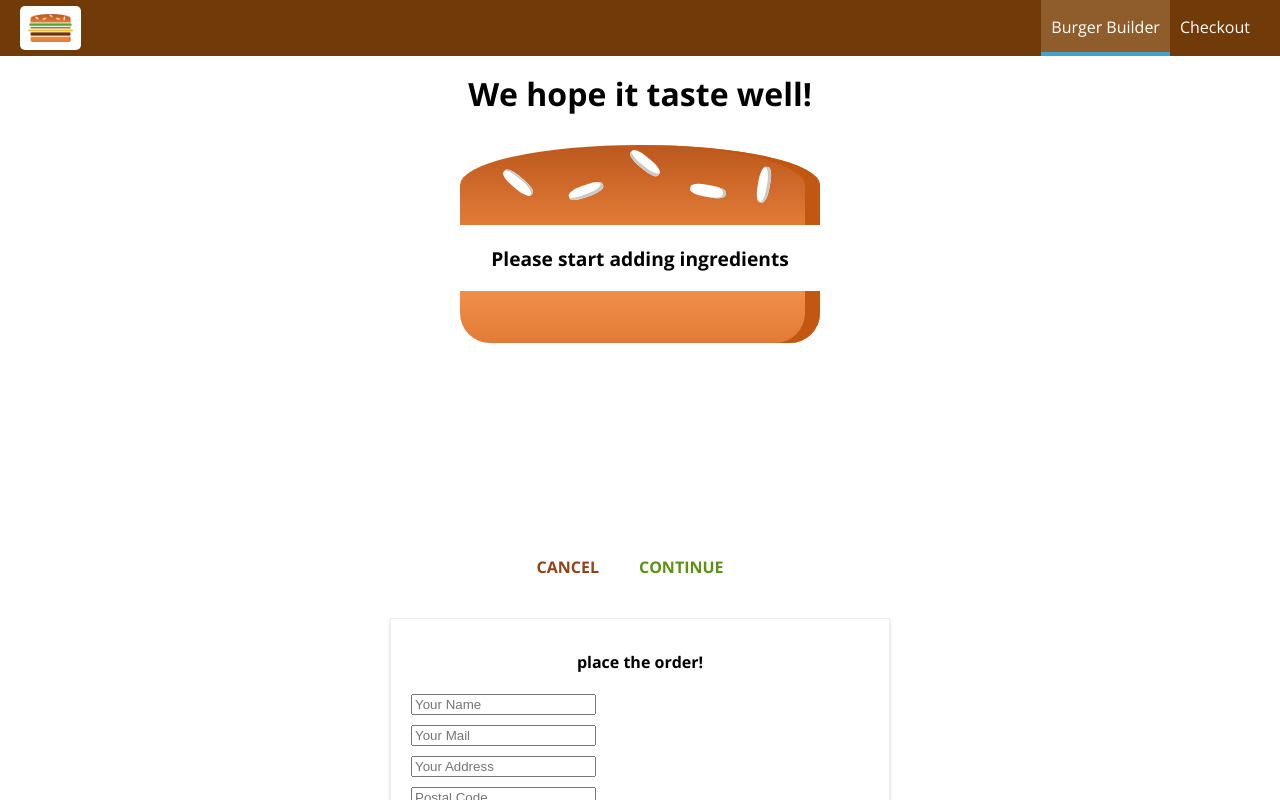
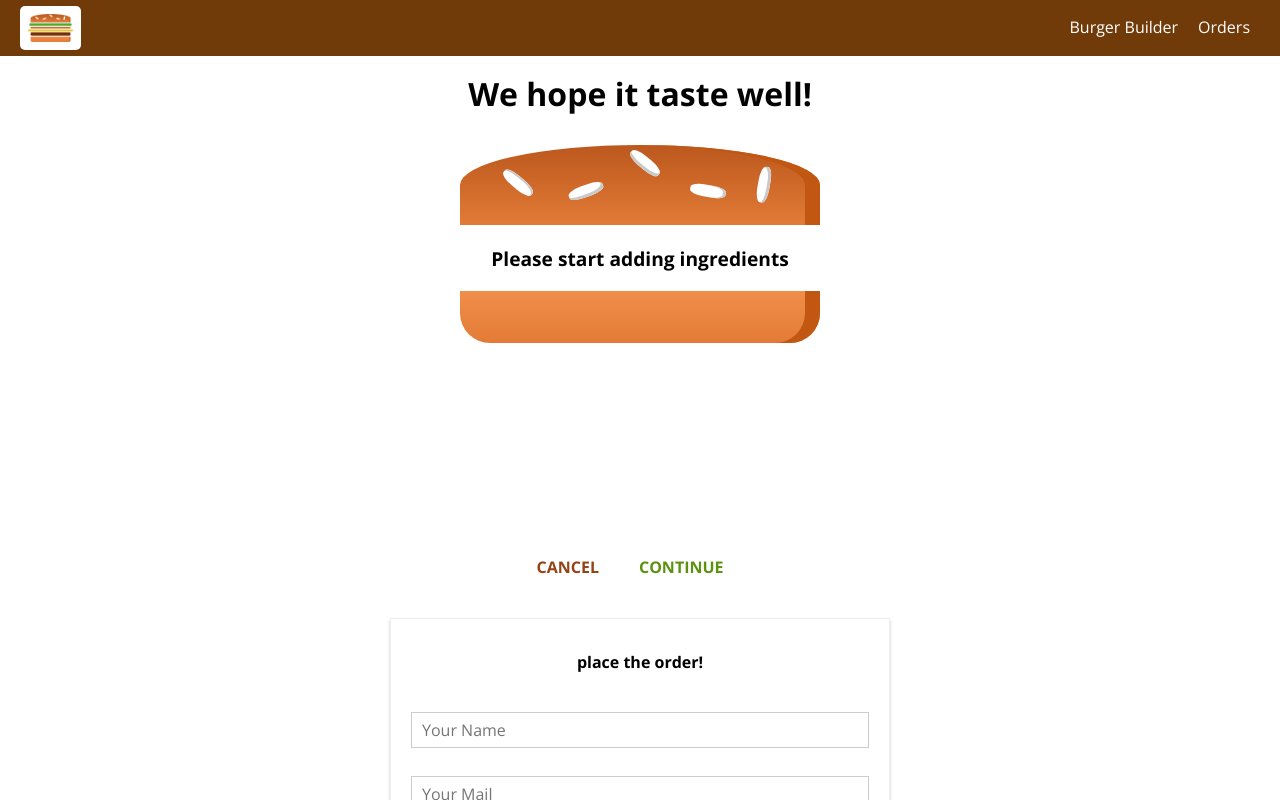
Before and after one commit to SanketDhabarde/BurgerBuilder, a React app: page /checkout in a window 1280 px wide. Both pictures are taken after a click on the button "CONTINUE". Shown: the top 800 px of the page. Built offline with nearby package versions, Linux system fonts and the light colour scheme.

Commit message:
feat: add order page and custom input element

```diff
--- a/src/App.js
+++ b/src/App.js
@@ -3,6 +3,7 @@
 import BurgerBuilder from './containers/BurgerBuilder/BurgerBuilder';
 import Checkout from './containers/Checkout/Checkout';
 import {Route, Switch} from 'react-router-dom';
+import Orders from './containers/Orders/Orders';
 
 class App extends Component {
   render() {
@@ -11,6 +12,7 @@
         <Layout>
           <Switch>
             <Route path="/checkout" component={Checkout}/>
+            <Route path="/orders" component={Orders}/>
             <Route path="/" exact component={BurgerBuilder}/>
           </Switch>
         </Layout>
--- a/src/components/Navigation/NavigationItems/NavigationItem/NavigationItem.js
+++ b/src/components/Navigation/NavigationItems/NavigationItem/NavigationItem.js
@@ -1,9 +1,13 @@
 import React from 'react';
 import classes from './NavigationItem.css';
+import { NavLink } from 'react-router-dom';
 
 const navigationItem = (props) => (
     <li className={classes.NavigationItem}>
-        <a href={props.link} className={props.active ? classes.active : null}>{props.children}</a>
+        <NavLink
+            to={props.link}
+            activeClassName={classes.active}
+            exact={props.exact} >{props.children}</NavLink>
     </li>
 );
 
--- a/src/components/Navigation/NavigationItems/Navigationitems.js
+++ b/src/components/Navigation/NavigationItems/Navigationitems.js
@@ -4,8 +4,8 @@
 
 const navigationItems = (props) => (
     <ul className={classes.NavigationItems}>
-        <NavigationItem link="/" active>Burger Builder</NavigationItem>
-        <NavigationItem link="/"> Checkout</NavigationItem>
+        <NavigationItem link="/" exact>Burger Builder</NavigationItem>
+        <NavigationItem link="/orders"> Orders</NavigationItem>
     </ul>
 );
 
--- /dev/null
+++ b/src/components/Order/Order.css
@@ -0,0 +1,8 @@
+.Order{
+    width: 80%;
+    margin: 10px auto;
+    padding: 20px;
+    border: 1px solid #eee;
+    box-shadow: 0 2px 3px #ccc;
+    box-sizing: border-box;
+}
--- /dev/null
+++ b/src/components/Order/Order.js
@@ -0,0 +1,35 @@
+import React from 'react';
+import classes from './Order.css';
+
+const order = (props) => {
+    const ingredients=[];
+
+    for(let ingredientName in props.ingredients){
+        ingredients.push(
+            {
+                name: ingredientName,
+                amount: props.ingredients[ingredientName]
+            }
+        )
+    }
+
+    const ingredientOutput = ingredients.map(ig => {
+        return <span
+            style={{
+                textTransform: 'capitalize',
+                border: '1px solid #ccc',
+                display: 'inline-block',
+                margin: '0 8px',
+                padding: '5px'
+            }}
+            key={ig.name}> {ig.name} ({ig.amount})</span>
+    })
+    return(
+        <div className={classes.Order}>
+            <p>Ingredients: {ingredientOutput}</p>
+            <p>price: <strong>USD {props.price.toFixed(2)}</strong></p>
+        </div>
+    )
+};
+
+export default order;
--- /dev/null
+++ b/src/components/UI/Input/Input.css
@@ -0,0 +1,28 @@
+.Input{
+    width: 100%;
+    padding: 10px;
+    box-sizing: border-box;
+}
+
+.Label{
+    display: block;
+    margin-bottom: 8px;
+    font-weight: bold;
+}
+
+.InputElement{
+    outline: none;
+    border: 1px solid #ccc;
+    background-color: white;
+    font: inherit;
+    display: block;
+    width: 100%;
+    padding: 6px 10px;
+    box-sizing: border-box;
+}
+
+
+.InputElement:focus {
+    outline: none;
+    background-color: #ccc;
+}
--- /dev/null
+++ b/src/components/UI/Input/Input.js
@@ -0,0 +1,25 @@
+import React from 'react';
+import classes from './Input.css';
+
+const input = (props) => {
+    let inputElement = null;
+
+    switch( props.inputtype){
+        case('input'):
+            inputElement = <input className={classes.InputElement} {...props}/>;
+            break;
+        case('textarea'):
+            inputElement = <textarea  className={classes.InputElement} {...props}/>;
+            break;
+        default:
+            inputElement = <input className={classes.InputElement} {...props}/>
+    }
+    return(
+        <div className={classes.Input}>
+            <label className={classes.Label}>{props.label}</label>
+            {inputElement}
+        </div>
+    );
+}
+
+export default input;
--- a/src/containers/Checkout/ContactData/ContactData.css
+++ b/src/containers/Checkout/ContactData/ContactData.css
@@ -8,10 +8,6 @@
     text-align: center;
 }
 
-.Input{
-    display: block;
-    margin: 10px;
-}
 
 @media (min-width:600px){
     .ContactData{
--- a/src/containers/Checkout/ContactData/ContactData.js
+++ b/src/containers/Checkout/ContactData/ContactData.js
@@ -3,6 +3,7 @@
 import classes from './ContactData.css';
 import axios from '../../../axios-orders';
 import Spinner from '../../../components/UI/Spinner/Spinner';
+import Input from '../../../components/UI/Input/Input';
 
 class ContactData extends Component {
     state = {
@@ -43,10 +44,10 @@
     render(){
         let form = (
             <form>
-                    <input className={classes.Input} type="text" name="name" placeholder="Your Name" />
-                    <input className={classes.Input} type="email" name="email" placeholder="Your Mail" />
-                    <input className={classes.Input} type="text" name="street" placeholder="Your Address" />
-                    <input className={classes.Input} type="text" name="postal" placeholder="Postal Code" />
+                    <Input inputtype="input" type="text" name="name" placeholder="Your Name" />
+                    <Input inputtype="input" type="email" name="email" placeholder="Your Mail" />
+                    <Input inputtype="input" type="text" name="street" placeholder="Your Address" />
+                    <Input inputtype="input" type="text" name="postal" placeholder="Postal Code" />
                     <Button
                         btnType="Success"
                         clicked={this.orderHandler}>Order</Button>
--- /dev/null
+++ b/src/containers/Orders/Orders.js
@@ -0,0 +1,41 @@
+import React, {Component} from 'react';
+import Order from '../../components/Order/Order';
+import axios from '../../axios-orders';
+import withErrorHandler from '../../hoc/withErrorHandler/withErrorHandler';
+
+class Orders extends Component{
+    state={
+        orders: [],
+        loading:true
+    }
+    componentDidMount(){
+        axios.get('/orders.json')
+            .then(res => {
+                const fetchorders=[];
+                for(let key in res.data){
+                    fetchorders.push({
+                        ...res.data[key],
+                        id: key
+                    });
+                }
+                this.setState({loading: false, orders: fetchorders});
+            })
+            .catch( err => {
+                this.setState({loading: false});
+            });
+    }
+    render(){
+        return(
+            <div>
+                {this.state.orders.map(order => (
+                    <Order
+                        key={order.id}
+                        ingredients={order.ingredients}
+                        price={+order.price}/>
+                ))}
+            </div>
+        );
+    }
+}
+
+export default withErrorHandler(Orders, axios);
```
